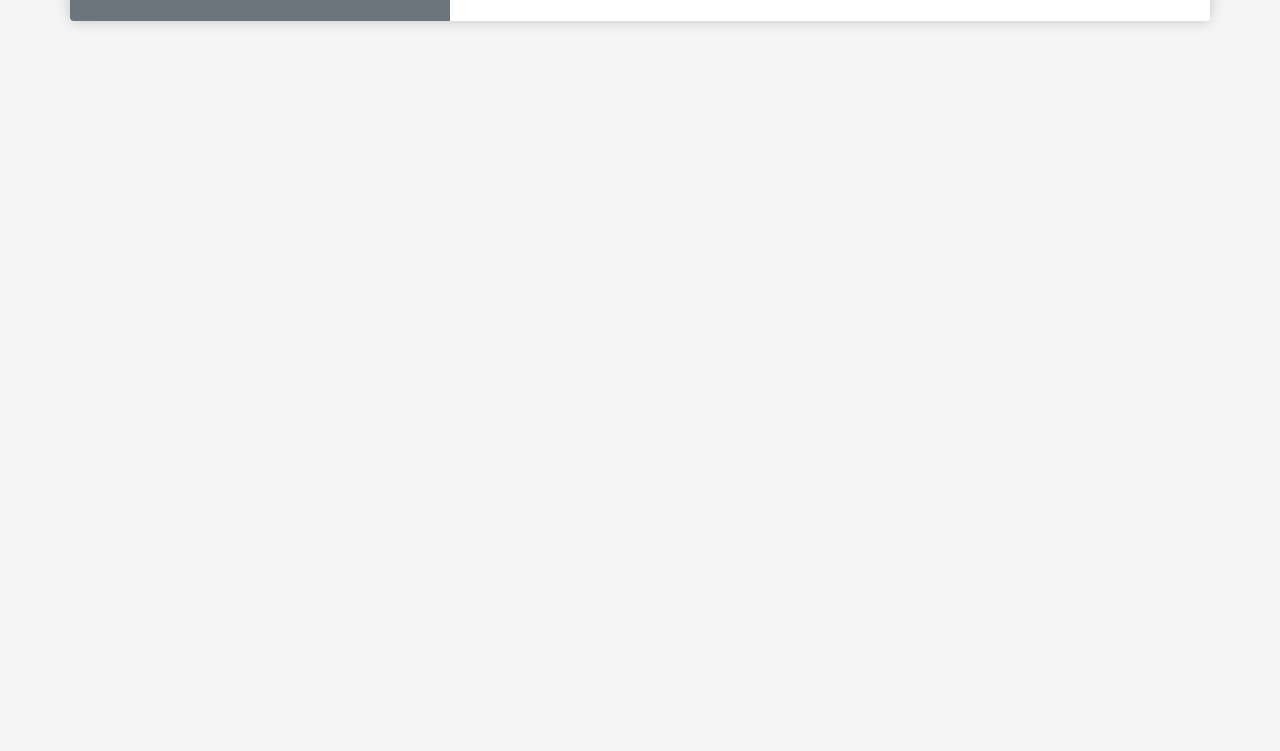
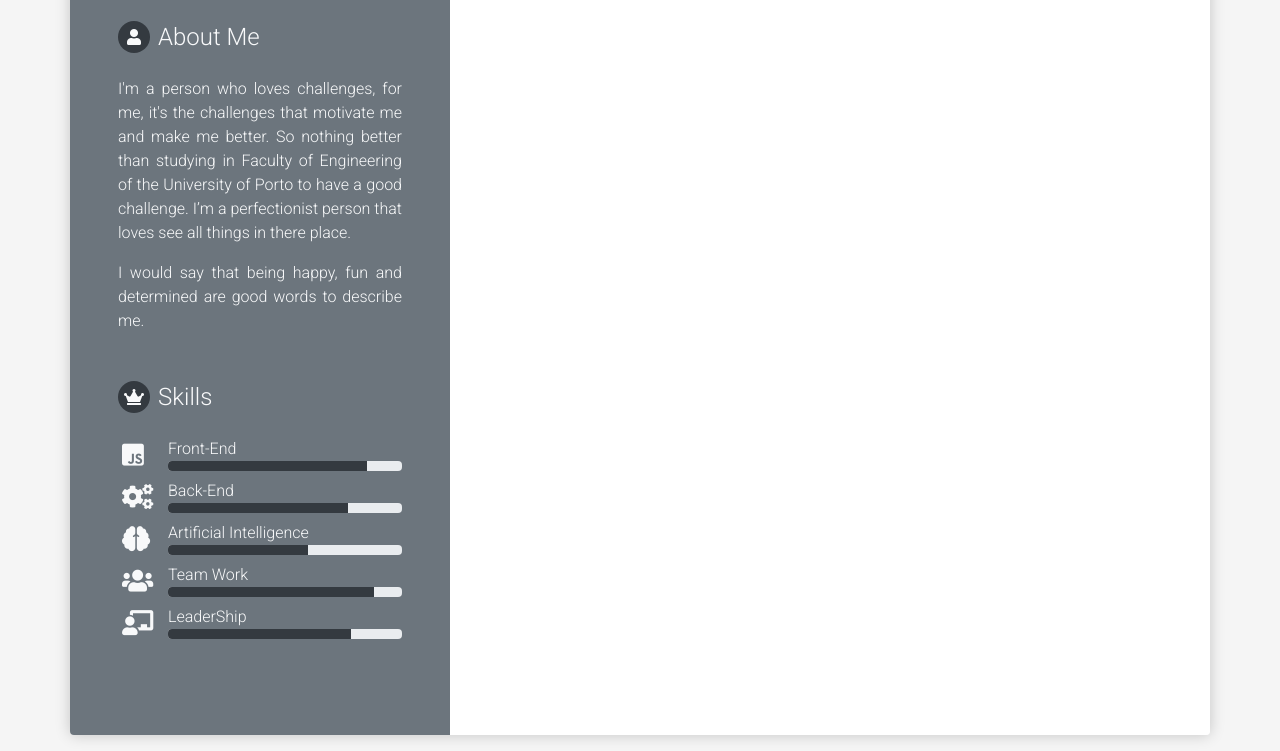
Before and after one commit to jflcarvalho/online-CV, a plain HTML site: page index.html in a window 1280 px wide. Shown: the part 607-1358 px from the top of the page. Before the commit the page ends 800 px from the top, so only its background shows below. Drawn offline with nearby package versions, Linux system fonts and the light colour scheme.

Commit message:
side skills

```diff
--- a/assets/css/main.scss
+++ b/assets/css/main.scss
@@ -61,3 +61,8 @@ body {
     line-height: 2em;
     vertical-align: middle;
 }
+
+.skills-icon {
+    font-size: 25px;
+    width: 30px;
+}
--- a/index.html
+++ b/index.html
@@ -31,7 +31,7 @@
                     <h2 class="text-light text-center h6">Software Engineer / Student</h2>
                 </div>
 
-                <div class="p-4 bg-secondary rounded-md-bottom-left text-light">
+                <div class="p-5 bg-secondary rounded-md-bottom-left text-light">
                     <ul class="list-unstyled contact-list">
                         <li class="location">
                             <i class="fas fa-map-marker-alt"></i>
@@ -54,9 +54,64 @@
                             <a href="https://www.jflcarvalho.xyz" class="text-light">www.jflcarvalho.xyz</a>
                         </li>
                     </ul>
-                    <div class="d-flex align-items-center">
+                    <div id="about-me" class="my-5">
+                        <div class="d-flex align-items-center my-4">
                             <i class="fas fa-user rounded-background-icon bg-dark"></i>
                             <h4 class="mb-0 ml-2">About Me</h4>
+                        </div>
+                        <p class="text-justify">I'm a person who loves challenges, for me, it's the challenges that motivate me and make me better. So nothing better than studying in Faculty of Engineering of the University of Porto to have a good challenge. I’m a perfectionist person that loves see all things in there place.</p>
+                        <p class="text-justify">I would say that being happy, fun and determined are good words to describe me.</p>
+                    </div>
+                    <div id="skills-side" class="my-5">
+                        <div class="d-flex align-items-center my-4">
+                            <i class="fas fa-crown rounded-background-icon bg-dark"></i>
+                            <h4 class="mb-0 ml-2">Skills</h4>
+                        </div>
+                        <div id="front-end" class="d-flex align-items-center my-2">
+                            <i class="fab fa-js-square ml-1 skills-icon"></i>
+                            <div class="flex-fill ml-3">
+                                <span>Front-End</span>
+                                <div class="progress" style="height: 10px">
+                                    <div class="progress-bar bg-dark" role="progressbar" style="width: 85%; height: 10px" aria-valuenow="85" aria-valuemin="0" aria-valuemax="100"></div>
+                                </div>
+                            </div>
+                        </div>
+                        <div id="back-end" class="d-flex align-items-center my-2">
+                            <i class="fas fa-cogs ml-1 skills-icon"></i>
+                            <div class="flex-fill ml-3">
+                                <span>Back-End</span>
+                                <div class="progress" style="height: 10px">
+                                    <div class="progress-bar bg-dark" role="progressbar" style="width: 77%; height: 10px" aria-valuenow="77 " aria-valuemin="0" aria-valuemax="100"></div>
+                                </div>
+                            </div>
+                        </div>
+                        <div id="back-end" class="d-flex align-items-center my-2">
+                            <i class="fas fa-brain ml-1 skills-icon"></i>
+                            <div class="flex-fill ml-3">
+                                <span>Artificial Intelligence</span>
+                                <div class="progress" style="height: 10px">
+                                    <div class="progress-bar bg-dark" role="progressbar" style="width: 60%; height: 10px" aria-valuenow="60" aria-valuemin="0" aria-valuemax="100"></div>
+                                </div>
+                            </div>
+                        </div>
+                        <div id="back-end" class="d-flex align-items-center my-2">
+                            <i class="fas fa-users ml-1 skills-icon"></i>
+                            <div class="flex-fill ml-3">
+                                <span>Team Work</span>
+                                <div class="progress" style="height: 10px">
+                                    <div class="progress-bar bg-dark" role="progressbar" style="width: 88%; height: 10px" aria-valuenow="88" aria-valuemin="0" aria-valuemax="100"></div>
+                                </div>
+                            </div>
+                        </div>
+                        <div id="back-end" class="d-flex align-items-center my-2">
+                            <i class="fas fa-chalkboard-teacher ml-1 skills-icon"></i>
+                            <div class="flex-fill ml-3">
+                                <span>LeaderShip</span>
+                                <div class="progress" style="height: 10px">
+                                    <div class="progress-bar bg-dark" role="progressbar" style="width: 78%; height: 10px" aria-valuenow="78" aria-valuemin="0" aria-valuemax="100"></div>
+                                </div>
+                            </div>
+                        </div>
                     </div>
                 </div>
             </div>
```
Also changed, not shown: assets/css/main.css, 1 other file. Lines whose indentation alone changed are shown as unchanged.
